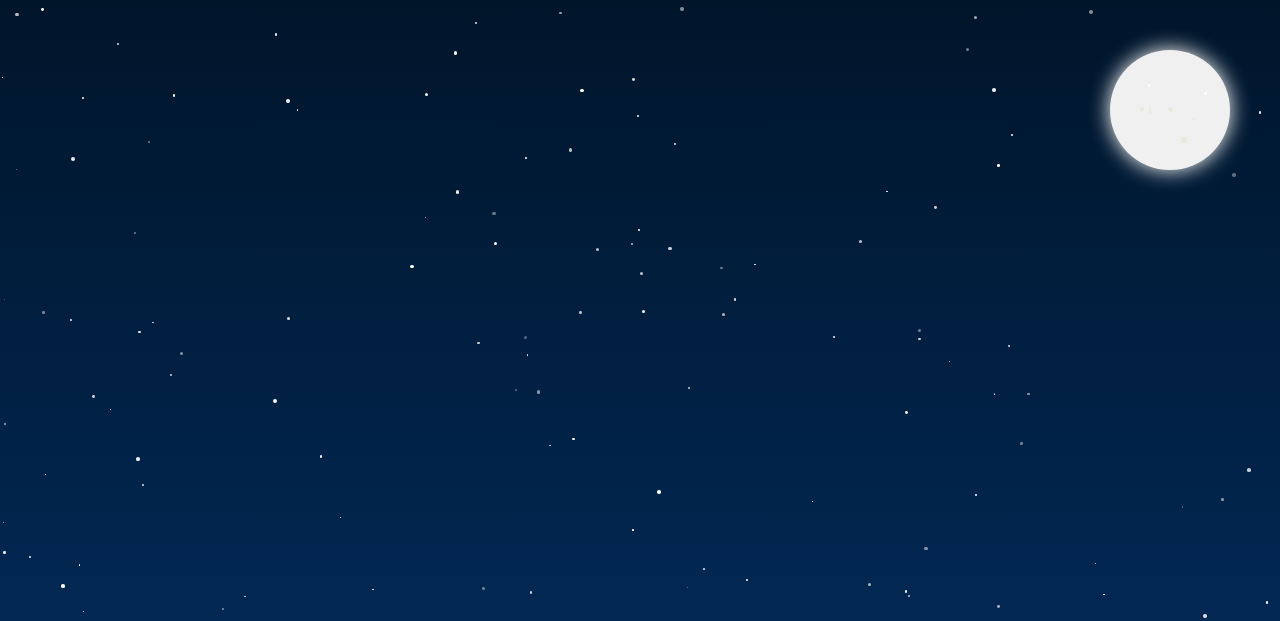
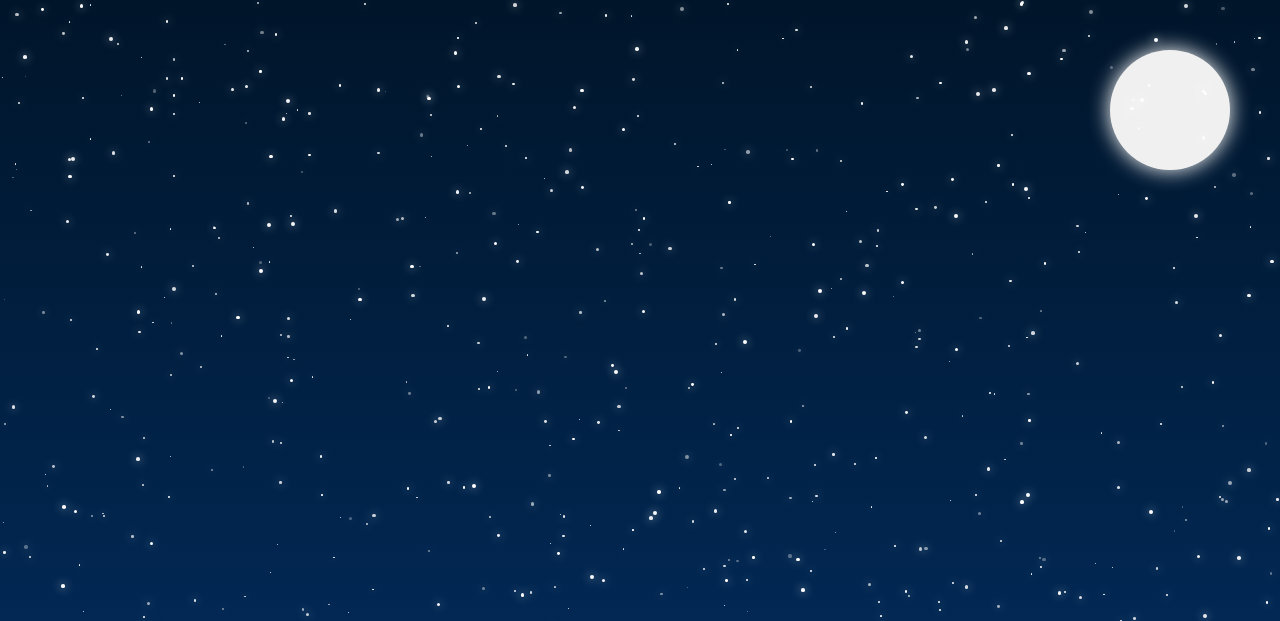
Before and after one commit to kichu12348/shooting-stars, a plain HTML site: page index.html in a window 1280 px wide. Shown: the top 621 px of the page. Drawn offline with Linux system fonts and the light colour scheme.

Commit message:
Refactor star generation and shooting star animation
- Refactored the star generation code to dynamically calculate the number of stars based on the window width.
- Adjusted the shooting star animation duration to 3 seconds for a smoother effect.
- Added a box shadow and gradient effect to the shooting stars for a more realistic appearance.
- Removed the unused moon and spot generation code.

```diff
--- a/script.js
+++ b/script.js
@@ -1,6 +1,8 @@
 const sky = document.getElementById("sky");
 //static stars
-for (let i = 0; i < 150; i++) {
+
+const numberOfStars = window.innerWidth / 2;
+for (let i = 0; i < numberOfStars; i++) {
   const star = document.createElement("div");
   const size = Math.random() * 3 + 1;
   star.className = "star";
@@ -26,43 +28,14 @@ function createShootingStar() {
 
   setTimeout(() => {
     star.remove();
-  }, 2000);
+  }, 3000);
 }
 
 setInterval(createShootingStar, 1000);
 
-
-//moon
-const moon = document.querySelector(".moon");
-const randomSpots = () => {
-    for (let i = 0; i < 10; i++) {
-        const spot = document.createElement("div");
-        spot.className = "spot";
-        const size = Math.random() * 5 + 2;
-        spot.style.width = `${size}px`;
-        spot.style.height = `${size}px`;
-        spot.style.opacity = Math.random();
-
-        const moonRadius = moon.offsetWidth / 2;
-        const angle = Math.random() * 2 * Math.PI;
-        const distance = Math.random() * (moonRadius - size / 2);
-
-        const x = moonRadius + distance * Math.cos(angle) - size / 2;
-        const y = moonRadius + distance * Math.sin(angle) - size / 2;
-
-        spot.style.left = `${x}px`;
-        spot.style.top = `${y}px`;
-
-        moon.appendChild(spot);
-    }
-}
-
-randomSpots();
-
-
 const message = document.querySelector(".message");
 const makeTextAppear = () => {
-    message.style.display = "flex";
-}
+  message.style.display = "flex";
+};
 
 setTimeout(makeTextAppear, 5000);
--- a/styles.css
+++ b/styles.css
@@ -16,20 +16,24 @@ body, html {
     width: 2px;
     height: 2px;
     background-color: white;
+    box-shadow: 0 0 10px white;
     border-radius: 50%;
     animation: twinkle 3s ease infinite;
 }
 .shooting-star {
     position: absolute;
-    width: 4px;
-    height: 4px;
     background-color: white;
     border-radius: 50%;
-    animation: shoot 2s linear infinite;
+    animation: shoot 3s ease-out infinite;
+    box-shadow: 0 0 10px white, 0 0 20px white, 0 0 30px white;
+    background: linear-gradient(45deg, white, transparent);
 }
 @keyframes shoot {
     0% {
         transform: translateX(0) translateY(0);
+        opacity: 1;
+    }
+    50% {
         opacity: 1;
     }
     100% {
@@ -62,11 +66,6 @@ body, html {
     box-shadow: 0 0 20px 1px #f0f0f0;
 }
 
-.spot{
-    position: absolute;
-    background-color: #d9cda661;
-    border-radius: 50%;
-}
 
 @keyframes fadeIn {
     0% {
```
